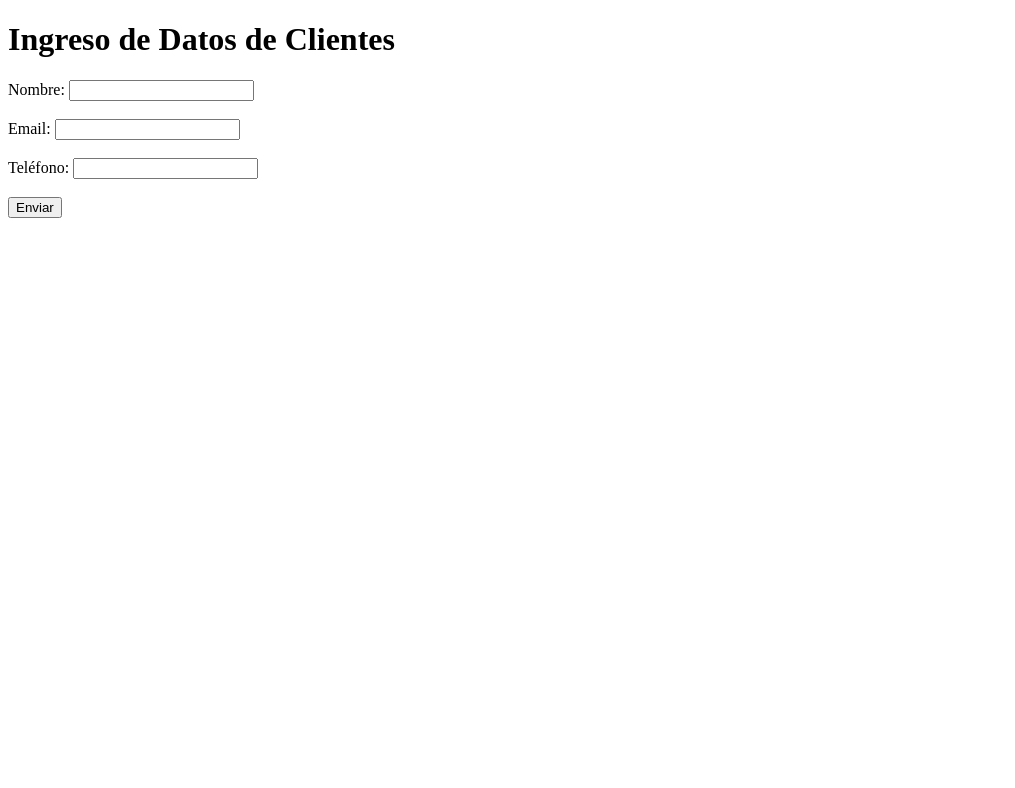
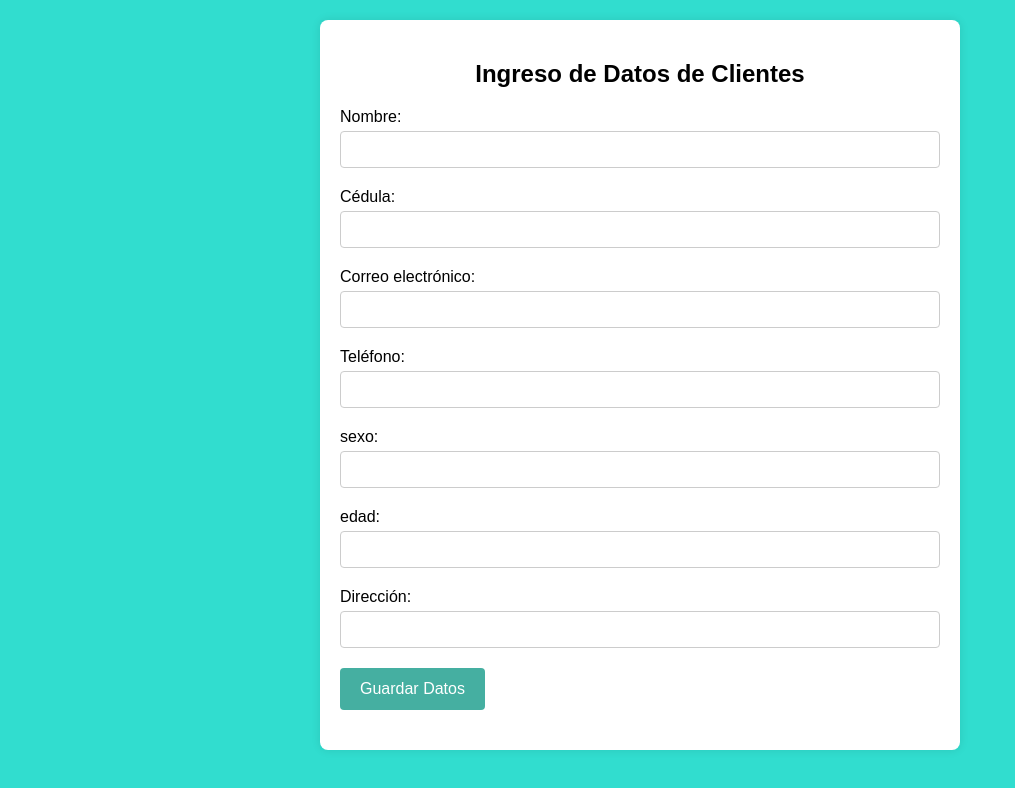
Before and after one commit to fabrisant/trabajo-en-clase, a plain HTML site: page index.html in a window 1280 px wide. Shown: the whole page, without its empty margins (0-1015 px from the left). Drawn offline with Linux system fonts and the light colour scheme.

Commit message:
Update index.html

```diff
--- a/index.html
+++ b/index.html
@@ -4,20 +4,102 @@
     <meta charset="UTF-8">
     <meta name="viewport" content="width=device-width, initial-scale=1.0">
     <title>Ingreso de Datos de Clientes</title>
+    <style>
+        body {
+            font-family: Arial, sans-serif;
+            margin: 0;
+            padding: 0;
+            background-color: #31ddcf;
+        }
+        .container {
+            max-width: 600px;
+            margin: 20px auto;
+            padding: 20px;
+            background-color: #fff;
+            border-radius: 8px;
+            box-shadow: 0 0 10px rgba(0, 0, 0, 0.1);
+        }
+        h2 {
+            text-align: center;
+        }
+        form {
+            margin-top: 20px;
+        }
+        .form-group {
+            margin-bottom: 20px;
+        }
+        label {
+            display: block;
+            margin-bottom: 5px;
+        }
+        input[type="text"],
+        input[type="email"] {
+            width: 100%;
+            padding: 10px;
+            border: 1px solid #ccc;
+            border-radius: 4px;
+            box-sizing: border-box;
+        }
+        input[type="submit"] {
+            background-color: #45afa1;
+            color: #fff;
+            border: none;
+            padding: 12px 20px;
+            border-radius: 4px;
+            cursor: pointer;
+            font-size: 16px;
+        }
+        input[type="submit"]:hover {
+            background-color: #0ee0bd;
+        }
+    </style>
 </head>
 <body>
-    <h1>Ingreso de Datos de Clientes</h1>
-    <form action="#" method="post">
-        <label for="nombre">Nombre:</label>
-        <input type="text" id="nombre" name="nombre" required><br><br>
 
-        <label for="email">Email:</label>
-        <input type="email" id="email" name="email" required><br><br>
+<div class="container">
+    <h2>Ingreso de Datos de Clientes</h2>
+    <form action="procesar.php" method="POST">
+        <!-- ingrese sus nombres -->
+        <div class="form-group">
+            <label for="nombre">Nombre:</label>
+            <input type="text" id="nombre" name="nombre" required>
+        </div>
+        <!-- ingresar su numero de cedula -->
+        <div class="form-group">
+            <label for="cedula">Cédula:</label>
+            <input type="text" id="cedula" name="cedula" required>
+        </div>
+        <!-- Se ingresa la direccion de correo electronico -->
+        <div class="form-group">
+            <label for="correo">Correo electrónico:</label>
+            <input type="email" id="correo" name="correo" required>
+        </div>
+        <!-- se ingresa el numero de telefono del cliente -->
+        <div class="form-group">
+            <label for="telefono">Teléfono:</label>
+            <input type="text" id="telefono" name="telefono">
+        </div>
+        <!-- se ingresa el tipo de sexo femenino o masculino  -->
+        <div class="form-group">
+            <label for="sexo">sexo:</label>
+            <input type="text" id="sexo" name="sexo" required>
+        </div>
+        <!-- Se ingresa la edad del cliente -->
+        <div class="form-group">
+            <label for="edad">edad:</label>
+            <input type="text" id="edad" name="edad" required>
+        </div>
+        <!-- se Ingresa la dirección del cliente -->
+        <div class="form-group">
+            <label for="direccion">Dirección:</label>
+            <input type="text" id="direccion" name="direccion">
+        </div>
+        <div class="form-group">
+            <!--Boton para enviar el formulario con todos los datos ingresados del cliente -->
+            <input type="submit" value="Guardar Datos">
+        </div>
+    </form>
+</div>
 
-        <label for="telefono">Teléfono:</label>
-        <input type="tel" id="telefono" name="telefono" required><br><br>
-
-        <input type="submit" value="Enviar">
-    </form>
 </body>
 </html>
```
